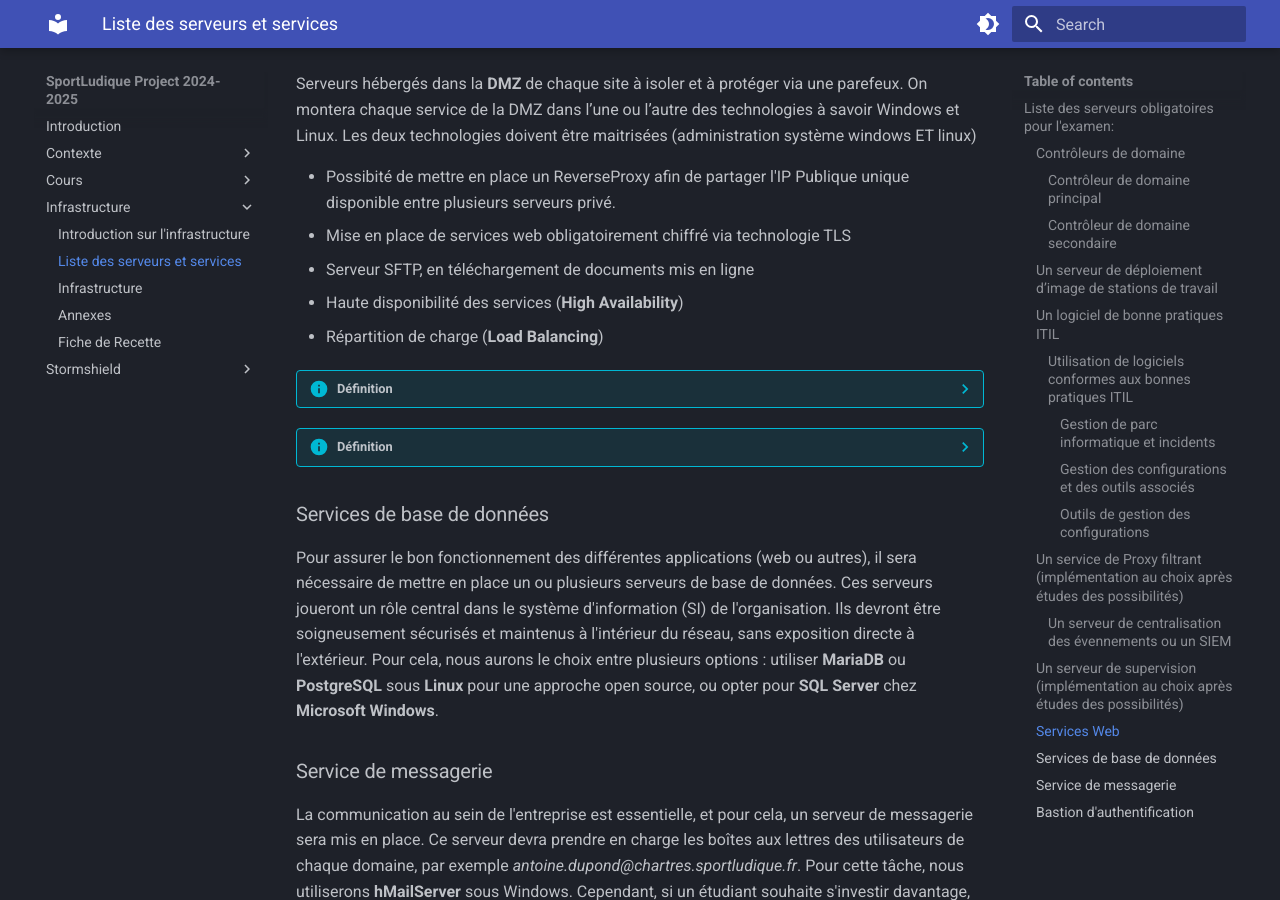
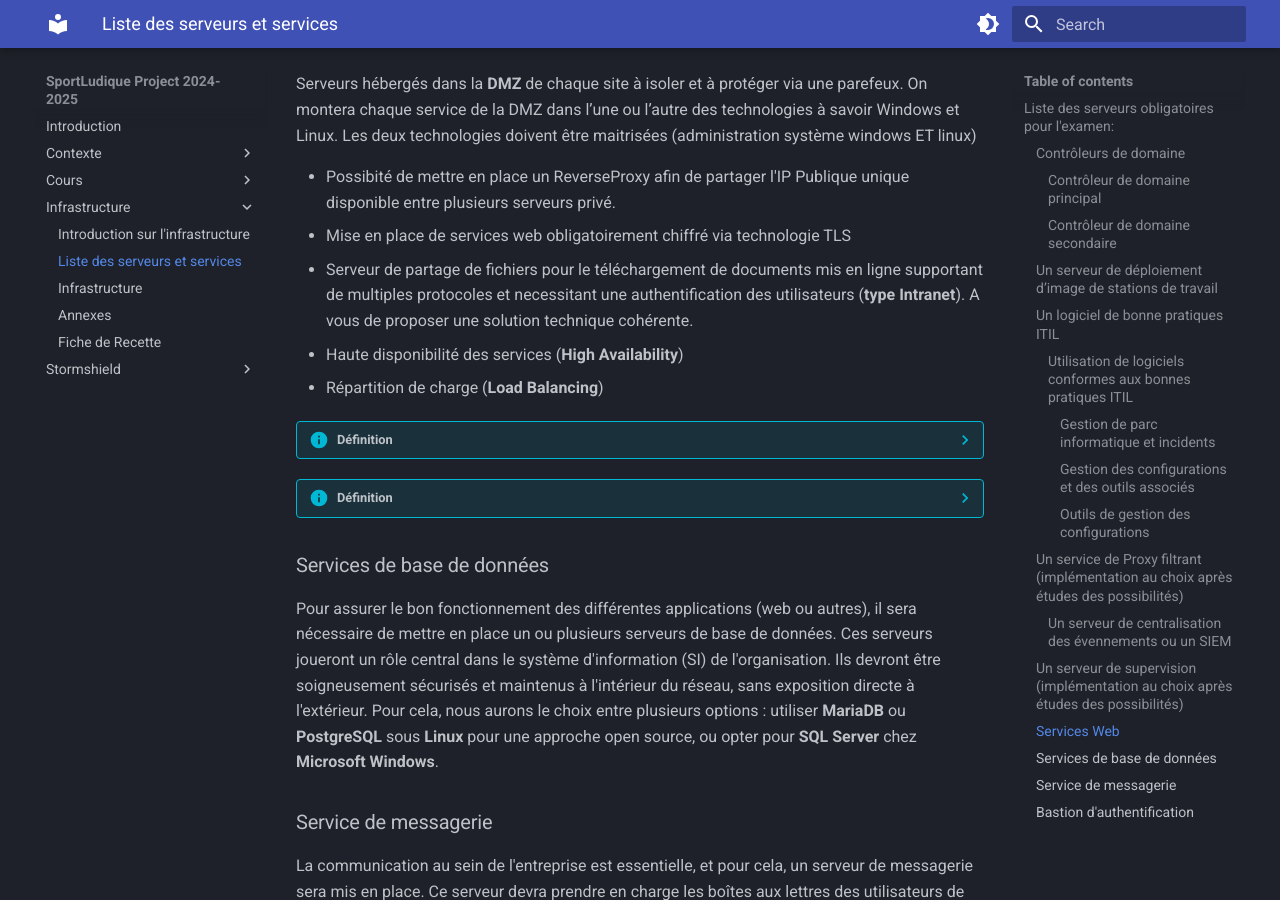
Before and after one commit to lmeryFulbert/SportLudique2024-2025, an MkDocs documentation site: the page built from docs/infrastructure/02-serveurs.md, in a window 1280 px wide and 900 px high, scrolled down 3808 px. Built offline with MkDocs 1.6.1 and Material for MkDocs 9.7.7, drawn with Linux system fonts in a browser that asks for light colours.

Commit message:
correction sftp par serveur de fichier

```diff
--- a/docs/infrastructure/02-serveurs.md
+++ b/docs/infrastructure/02-serveurs.md
@@ -108,7 +108,7 @@
 
 -   Possibité de mettre en place un ReverseProxy afin de partager l'IP Publique unique disponible entre plusieurs serveurs privé.
 -   Mise en place de services web obligatoirement chiffré via technologie TLS
--   Serveur SFTP, en téléchargement de documents mis en ligne
+-   Serveur de partage de fichiers pour le téléchargement de documents mis en ligne supportant de multiples protocoles et necessitant une authentification des utilisateurs (**type Intranet**). A vous de proposer une solution technique cohérente.
 -   Haute disponibilité des services (**High Availability**)
 -   Répartition de charge (**Load Balancing**)
 
```
Also changed, not shown: docs/cours/09-tp_openssl.md (+1 -1 lines).
